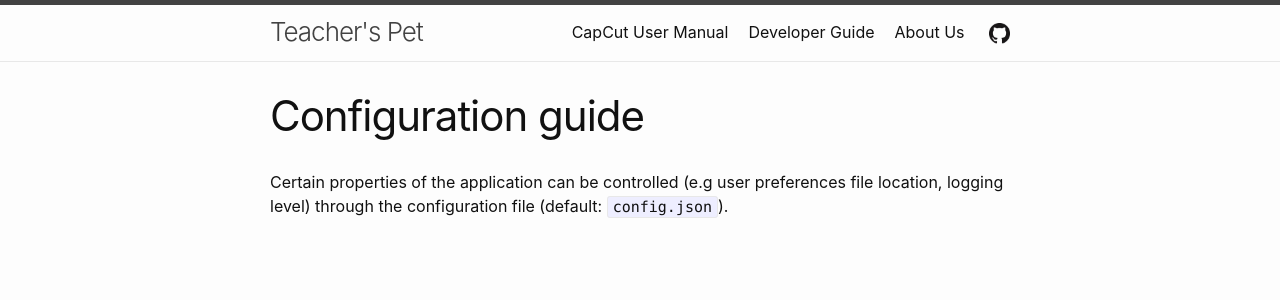
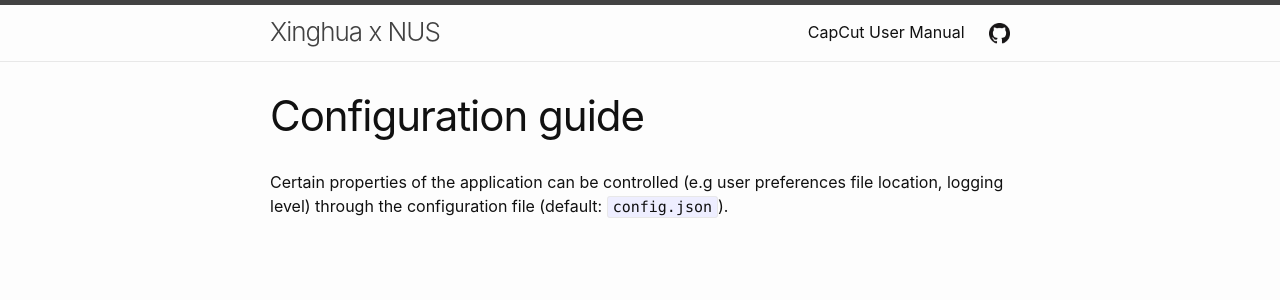
Before and after one commit to SynapseProgramming/capcut, a Jekyll site: the page built from docs/Configuration.md, in a window 1280 px wide. Shown: the top 300 px of the page. Built offline with Jekyll 4.4.1, drawn with Linux system fonts in a browser that asks for light colours.

Commit message:
Update _config.yml

```diff
--- a/docs/_config.yml
+++ b/docs/_config.yml
@@ -1,11 +1,9 @@
-title: "Teacher's Pet"
+title: "Xinghua x NUS"
 theme: minima
 
 header_pages:
   - UserGuide.md
-  - DeveloperGuide.md
-  - AboutUs.md
-  - UserGuide_CS2101.md
+
 
 markdown: kramdown
 
```
